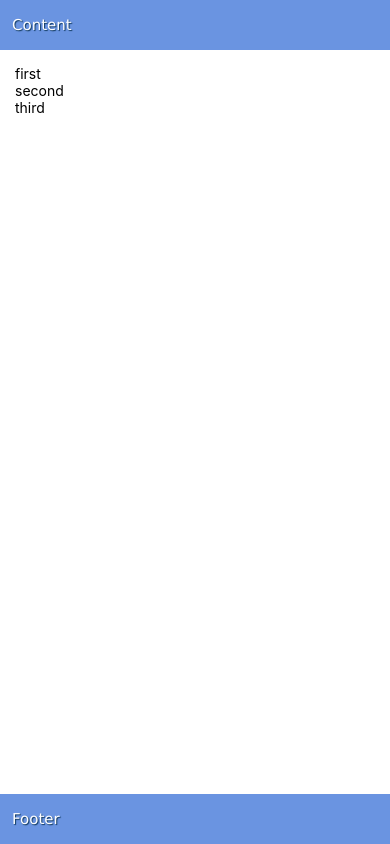
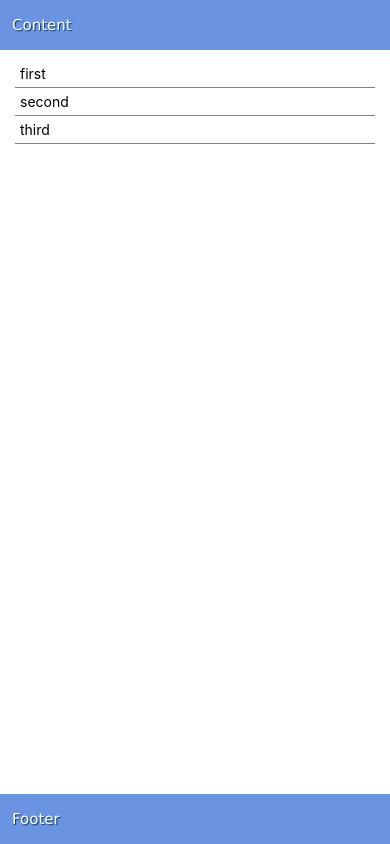
Before and after one commit to wickstjo/react-native-banking, a React Native app: screen / in a window 390 px wide. Built offline with nearby package versions, Linux system fonts and the light colour scheme.

Commit message:
Added list component

```diff
--- a/components/App.js
+++ b/components/App.js
@@ -16,7 +16,7 @@ class App extends Component {
    render() { return (
       <>
          <Header />
-         <Content list={ this.state.content } />
+         <Content data={ this.state.content } />
          <Footer />
       </>
    )}
--- a/components/layout/content.js
+++ b/components/layout/content.js
@@ -1,17 +1,12 @@
 import React, { Component } from 'react';
-import { Text, View, FlatList } from 'react-native';
+import { View } from 'react-native';
+import Table from './table';
 
 class Content extends Component {
    render() { return (
       <View style={ styles.container }>
          <View style={ styles.innerbody }>
-            <FlatList
-               data={ this.props.list }
-               keyExtractor={ (item, index) => index.toString() }
-               renderItem={
-                  ({item}) => <Text>{ item }</Text>
-               }
-            />
+            <Table data={ this.props.data } />
          </View>
       </View>
    )}
@@ -23,7 +18,8 @@ const styles = {
       flex: 15
    },
    innerbody: {
-      padding: 15
+      padding: 15,
+      paddingTop: 10
    }
 }
 
--- /dev/null
+++ b/components/layout/table.js
@@ -0,0 +1,24 @@
+import React, { Component } from 'react';
+import { Text, FlatList } from 'react-native';
+
+class Table extends Component {
+   render() { return (
+      <FlatList
+         data={ this.props.data }
+         keyExtractor={ (item, index) => index.toString() }
+         renderItem={
+            ({item}) => <Text style={ styles.row }>{ item }</Text>
+         }
+      />
+   )}
+}
+
+const styles = {
+   row: {
+      padding: 5,
+      borderBottomWidth: 1,
+      borderBottomColor: 'gray',
+   }
+}
+
+export default Table;
```
